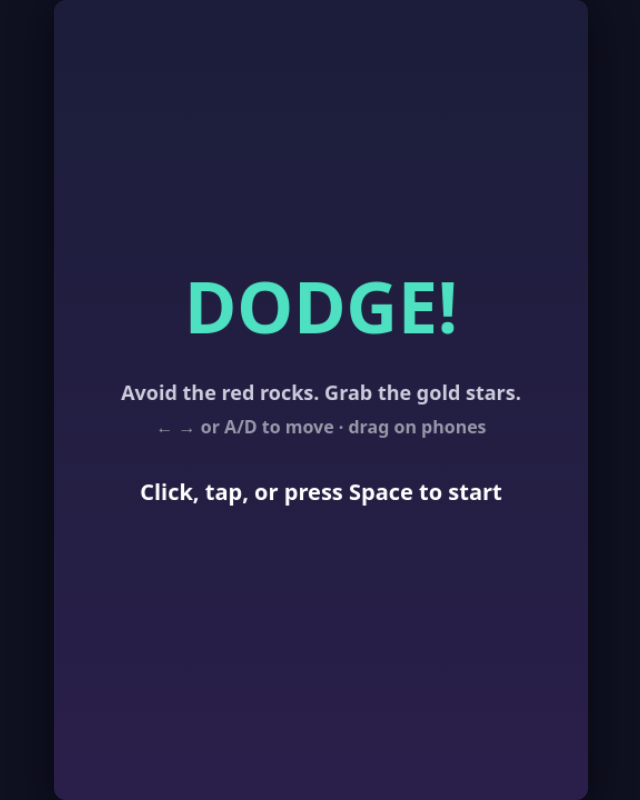
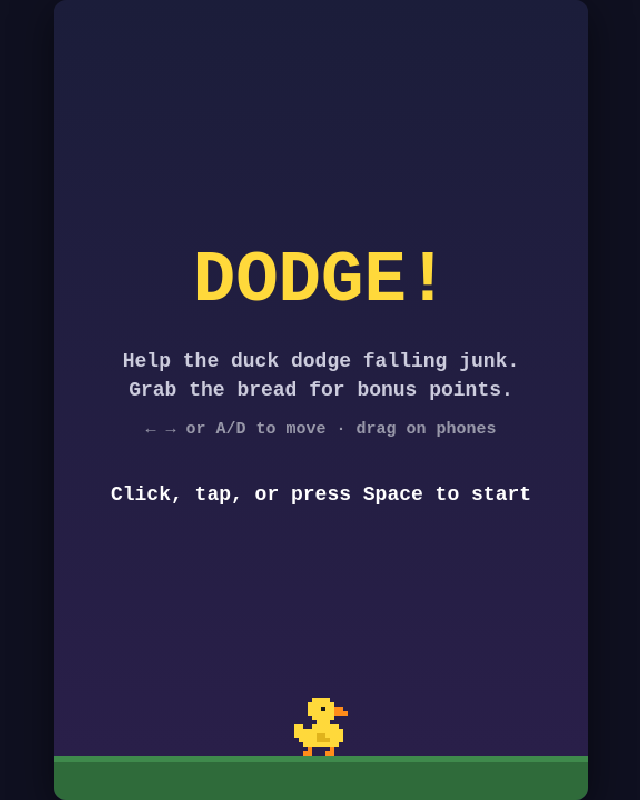
Before and after one commit to mbraun-co/mbraun-co.github.io, a plain HTML site: page dodge/index.html in a window 1280 px wide. Shown: the whole page, without its empty margins (319-959 px from the left). Drawn offline with Linux system fonts and the light colour scheme.

Commit message:
Update index.html

```diff
--- a/dodge/index.html
+++ b/dodge/index.html
@@ -6,9 +6,9 @@
 <title>Dodge!</title>
 <style>
   * { box-sizing: border-box; margin: 0; padding: 0; }
-  html, body { height: 100%; background: #0f1020; color: #fff; font-family: system-ui, sans-serif; overflow: hidden; touch-action: none; }
+  html, body { height: 100%; background: #0f1020; color: #fff; font-family: monospace; overflow: hidden; touch-action: none; }
   #wrap { display: flex; align-items: center; justify-content: center; height: 100%; }
-  canvas { background: linear-gradient(#1b1d3a, #2a1f4a); border-radius: 12px; box-shadow: 0 10px 40px rgba(0,0,0,.5); max-width: 100vw; max-height: 100vh; }
+  canvas { background: linear-gradient(#1b1d3a, #2a1f4a); border-radius: 12px; box-shadow: 0 10px 40px rgba(0,0,0,.5); max-width: 100vw; max-height: 100vh; image-rendering: pixelated; }
 </style>
 </head>
 <body>
@@ -18,8 +18,8 @@
 const canvas = document.getElementById('game');
 const ctx = canvas.getContext('2d');
 const W = canvas.width, H = canvas.height;
+const GROUND = H - 40;
 
-// Scale canvas to fit the screen while keeping its shape
 function fit() {
   const s = Math.min(window.innerWidth / W, window.innerHeight / H, 1.2);
   canvas.style.width = W * s + 'px';
@@ -27,20 +27,141 @@ function fit() {
 }
 window.addEventListener('resize', fit); fit();
 
+// ===== Pixel art =====
+// Each sprite is a grid of letters; each letter maps to a color ('.' = empty).
+const PALETTE = {
+  Y: '#ffd93b', W: '#e0b31c', K: '#1a1a1a', O: '#ff8c1a',           // duck
+  G: '#8a8fa3', g: '#4caf50', T: '#c8643b', B: '#3b6bdc', k: '#11152e',
+  N: '#8b5a2b', D: '#4a2e14', P: '#6a6f80', H: '#7a4a2a',
+  R: '#e63946', S: '#7fd35b', L: '#6b4226', b: '#b5651d', c: '#f5d58a'
+};
+const SPRITES = {
+  duck1: [
+    "....YYYY....",
+    "...YYYYYY...",
+    "...YYYKYYOO.",
+    "...YYYYYYOOO",
+    "....YYYYY...",
+    ".....YYY....",
+    "YY..YYYYYY..",
+    "YYYYYYYYYYY.",
+    "YYYYYWWYYYY.",
+    ".YYYYWWWYYY.",
+    "..YYYYYYYY..",
+    "...O....O...",
+    "..OO...OO..."
+  ],
+  duck2: [
+    "....YYYY....",
+    "...YYYYYY...",
+    "...YYYKYYOO.",
+    "...YYYYYYOOO",
+    "....YYYYY...",
+    ".....YYY....",
+    "YY..YYYYYY..",
+    "YYYYYYYYYYY.",
+    "YYYYYWWYYYY.",
+    ".YYYYWWWYYY.",
+    "..YYYYYYYY..",
+    "....O..O....",
+    "...OO.OO...."
+  ],
+  anvil: [
+    "GGGGGGGGGG",
+    "GGGGGGGGG.",
+    "...GGGG...",
+    "...GGGG...",
+    "..GGGGGG..",
+    ".GGGGGGGG."
+  ],
+  flowerpot: [
+    "..g..g..",
+    ".ggg.gg.",
+    "..gggg..",
+    "...gg...",
+    "TTTTTTTT",
+    ".TTTTTT.",
+    ".TTTTTT.",
+    "..TTTT.."
+  ],
+  bowlingBall: [
+    "..BBBB..",
+    ".BBBBBB.",
+    "BBBkBkBB",
+    "BBBBBBBB",
+    "BBBBkBBB",
+    "BBBBBBBB",
+    ".BBBBBB.",
+    "..BBBB.."
+  ],
+  boot: [
+    "..NNN...",
+    "..NNN...",
+    "..NNN...",
+    "..NNN...",
+    "..NNNNN.",
+    ".NNNNNNN",
+    "NNNNNNNN",
+    "DDDDDDDD"
+  ],
+  pan: [
+    ".PPPPP....",
+    "PPPPPPP...",
+    "PPPPPPPHHH",
+    "PPPPPPP...",
+    ".PPPPP...."
+  ],
+  apple: [
+    "...L....",
+    "...LS...",
+    ".RRRRRR.",
+    "RRRRRRRR",
+    "RRRRRRRR",
+    "RRRRRRRR",
+    ".RRRRRR.",
+    "..RRRR.."
+  ],
+  bread: [
+    ".bbbbbb.",
+    "bccccccb",
+    "bccccccb",
+    "bccccccb",
+    "bbbbbbbb"
+  ]
+};
+const HAZARDS = ['anvil', 'flowerpot', 'bowlingBall', 'boot', 'pan', 'apple'];
+
+// Pre-render each sprite once at a given pixel size, so drawing is fast.
+const cache = {};
+function sprite(name, px) {
+  const key = name + px;
+  if (cache[key]) return cache[key];
+  const rows = SPRITES[name];
+  const c = document.createElement('canvas');
+  c.width = rows[0].length * px; c.height = rows.length * px;
+  const g = c.getContext('2d');
+  rows.forEach((row, y) => [...row].forEach((ch, x) => {
+    if (ch === '.') return;
+    g.fillStyle = PALETTE[ch];
+    g.fillRect(x * px, y * px, px, px);
+  }));
+  return cache[key] = c;
+}
+
 // ===== Game state =====
-let state = 'menu';            // 'menu' | 'playing' | 'over'
-let player, rocks, stars, score, best = 0, spawnTimer, speedUp, lastTime;
+let state = 'menu';
+let duck, things, crumbs, score, best = 0, spawnTimer, speedUp, lastTime, walkTime = 0;
 
 function reset() {
-  player = { x: W / 2, y: H - 80, r: 18, speed: 380 };
-  rocks = [];
-  stars = [];
+  duck = { x: W / 2, y: GROUND - 26, r: 20, speed: 380, facing: 1, moving: false };
+  things = [];
+  crumbs = [];
   score = 0;
   spawnTimer = 0;
   speedUp = 1;
 }
 
-// ===== Input (keyboard + mouse/touch) =====
+// ===== Input =====
 const keys = {};
 let pointerX = null;
 addEventListener('keydown', e => {
@@ -48,7 +169,6 @@ addEventListener('keydown', e => {
   if ((e.key === ' ' || e.key === 'Enter') && state !== 'playing') start();
 });
 addEventListener('keyup', e => keys[e.key] = false);
-
 function toCanvasX(clientX) {
   const rect = canvas.getBoundingClientRect();
   return (clientX - rect.left) * (W / rect.width);
@@ -56,65 +176,66 @@ function toCanvasX(clientX) {
 canvas.addEventListener('pointerdown', e => { if (state !== 'playing') start(); pointerX = toCanvasX(e.clientX); });
 canvas.addEventListener('pointermove', e => { if (e.buttons || e.pointerType === 'touch') pointerX = toCanvasX(e.clientX); });
 canvas.addEventListener('pointerup', () => pointerX = null);
-
 function start() { reset(); state = 'playing'; }
 
 // ===== Spawning =====
-function spawnRock() {
-  const r = 14 + Math.random() * 22;
-  rocks.push({
-    x: r + Math.random() * (W - r * 2),
-    y: -r,
-    r,
+function spawnThing() {
+  const name = HAZARDS[Math.floor(Math.random() * HAZARDS.length)];
+  const px = 3 + Math.floor(Math.random() * 3);           // pixel size 3–5 → small to big
+  const img = sprite(name, px);
+  const r = Math.min(img.width, img.height) * 0.42;
+  things.push({
+    img, r,
+    x: img.width / 2 + Math.random() * (W - img.width),
+    y: -img.height,
     vy: (160 + Math.random() * 140) * speedUp,
-    spin: Math.random() * Math.PI,
-    vs: (Math.random() - 0.5) * 4
+    wob: Math.random() * 6,
+    ws: 3 + Math.random() * 3
   });
 }
-function spawnStar() {
-  stars.push({ x: 20 + Math.random() * (W - 40), y: -12, r: 10, vy: 180 * speedUp });
+function spawnCrumb() {
+  const img = sprite('bread', 3);
+  crumbs.push({ img, x: 20 + Math.random() * (W - 40), y: -20, r: 14, vy: 170 * speedUp, bob: 0 });
 }
 
 // ===== Update =====
 function update(dt) {
   if (state !== 'playing') return;
 
-  // Move player
   let dx = 0;
   if (keys['ArrowLeft'] || keys['a']) dx -= 1;
   if (keys['ArrowRight'] || keys['d']) dx += 1;
   if (pointerX !== null) {
-    const diff = pointerX - player.x;
+    const diff = pointerX - duck.x;
     dx = Math.abs(diff) < 4 ? 0 : Math.sign(diff) * Math.min(1, Math.abs(diff) / 40);
   }
-  player.x += dx * player.speed * dt;
-  player.x = Math.max(player.r, Math.min(W - player.r, player.x));
+  duck.x += dx * duck.speed * dt;
+  duck.x = Math.max(duck.r + 4, Math.min(W - duck.r - 4, duck.x));
+  duck.moving = dx !== 0;
+  if (dx) duck.facing = Math.sign(dx);
+  if (duck.moving) walkTime += dt;
 
-  // Difficulty ramps up over time
   score += dt * 10;
   speedUp = 1 + score / 300;
 
   spawnTimer -= dt;
   if (spawnTimer <= 0) {
-    spawnRock();
-    if (Math.random() < 0.12) spawnStar();
+    spawnThing();
+    if (Math.random() < 0.12) spawnCrumb();
     spawnTimer = Math.max(0.18, 0.7 - score / 800);
   }
 
-  // Rocks
-  for (const r of rocks) { r.y += r.vy * dt; r.spin += r.vs * dt; }
-  rocks = rocks.filter(r => r.y - r.r < H);
+  for (const t of things) { t.y += t.vy * dt; t.wob += t.ws * dt; }
+  things = things.filter(t => t.y - t.r < H);
 
-  // Stars (bonus points)
-  for (const s of stars) s.y += s.vy * dt;
-  stars = stars.filter(s => {
-    if (dist(s, player) < s.r + player.r) { score += 50; return false; }
-    return s.y - s.r < H;
+  for (const c of crumbs) { c.y += c.vy * dt; c.bob += dt * 6; }
+  crumbs = crumbs.filter(c => {
+    if (dist(c, duck) < c.r + duck.r) { score += 50; return false; }
+    return c.y < H + 20;
   });
 
-  // Collisions
-  for (const r of rocks) {
-    if (dist(r, player) < r.r * 0.85 + player.r * 0.85) {
+  for (const t of things) {
+    if (dist(t, duck) < t.r * 0.85 + duck.r * 0.85) {
       state = 'over';
       best = Math.max(best, Math.floor(score));
     }
@@ -123,60 +244,57 @@ function update(dt) {
 const dist = (a, b) => Math.hypot(a.x - b.x, a.y - b.y);
 
 // ===== Draw =====
+function drawDuck(x, y, facing, frame) {
+  const img = sprite(frame ? 'duck2' : 'duck1', 4);
+  ctx.save();
+  ctx.translate(Math.round(x), Math.round(y));
+  ctx.scale(facing, 1);
+  ctx.drawImage(img, -img.width / 2, -img.height / 2);
+  ctx.restore();
+}
+
 function draw() {
+  ctx.imageSmoothingEnabled = false;
   ctx.clearRect(0, 0, W, H);
 
+  // Ground
+  ctx.fillStyle = '#2f6b3a'; ctx.fillRect(0, GROUND, W, H - GROUND);
+  ctx.fillStyle = '#3f8a4c'; ctx.fillRect(0, GROUND, W, 6);
+
   if (state === 'playing' || state === 'over') {
-    // Stars
-    for (const s of stars) drawStar(s.x, s.y, s.r, '#ffd84a');
-    // Rocks
-    for (const r of rocks) {
-      ctx.save(); ctx.translate(r.x, r.y); ctx.rotate(r.spin);
-      ctx.fillStyle = '#ff5d73';
-      ctx.beginPath();
-      for (let i = 0; i < 7; i++) {
-        const a = (i / 7) * Math.PI * 2, rr = r.r * (0.8 + (i % 2) * 0.2);
-        ctx.lineTo(Math.cos(a) * rr, Math.sin(a) * rr);
-      }
-      ctx.closePath(); ctx.fill(); ctx.restore();
+    for (const c of crumbs) ctx.drawImage(c.img, c.x - c.img.width / 2, c.y - c.img.height / 2 + Math.sin(c.bob) * 2);
+    for (const t of things) {
+      ctx.save(); ctx.translate(t.x, t.y); ctx.rotate(Math.sin(t.wob) * 0.2);
+      ctx.drawImage(t.img, -t.img.width / 2, -t.img.height / 2);
+      ctx.restore();
     }
-    // Player
-    ctx.fillStyle = '#4ee1c1';
-    ctx.beginPath(); ctx.arc(player.x, player.y, player.r, 0, Math.PI * 2); ctx.fill();
-    ctx.fillStyle = '#0f1020';
-    ctx.beginPath(); ctx.arc(player.x - 6, player.y - 4, 3, 0, Math.PI * 2); ctx.arc(player.x + 6, player.y - 4, 3, 0, Math.PI * 2); ctx.fill();
+    const frame = duck.moving && Math.floor(walkTime * 10) % 2;
+    drawDuck(duck.x, duck.y + (frame ? -2 : 0), duck.facing, frame);
 
-    // Score
-    ctx.fillStyle = '#fff'; ctx.font = 'bold 28px system-ui'; ctx.textAlign = 'left';
+    ctx.fillStyle = '#fff'; ctx.font = 'bold 28px monospace'; ctx.textAlign = 'left';
     ctx.fillText(Math.floor(score), 20, 44);
-    ctx.font = '16px system-ui'; ctx.fillStyle = '#aab';
+    ctx.font = '16px monospace'; ctx.fillStyle = '#aab';
     ctx.fillText('Best: ' + best, 20, 68);
   }
 
   if (state === 'menu') {
-    centerText('DODGE!', H / 2 - 60, 64, '#4ee1c1');
-    centerText('Avoid the red rocks. Grab the gold stars.', H / 2, 18, '#ccd');
-    centerText('← → or A/D to move · drag on phones', H / 2 + 30, 16, '#99a');
-    centerText('Click, tap, or press Space to start', H / 2 + 90, 20, '#fff');
+    drawDuck(W / 2, GROUND - 26, 1, Math.floor(performance.now() / 300) % 2);
+    centerText('DODGE!', H / 2 - 90, 64, '#ffd93b');
+    centerText('Help the duck dodge falling junk.', H / 2 - 30, 18, '#ccd');
+    centerText('Grab the bread for bonus points.', H / 2 - 4, 18, '#ccd');
+    centerText('← → or A/D to move · drag on phones', H / 2 + 30, 15, '#99a');
+    centerText('Click, tap, or press Space to start', H / 2 + 90, 18, '#fff');
   }
   if (state === 'over') {
     ctx.fillStyle = 'rgba(0,0,0,.55)'; ctx.fillRect(0, 0, W, H);
-    centerText('GAME OVER', H / 2 - 50, 52, '#ff5d73');
+    centerText('QUACK! GAME OVER', H / 2 - 50, 38, '#ff5d73');
     centerText('Score: ' + Math.floor(score), H / 2 + 5, 26, '#fff');
-    centerText('Click, tap, or press Space to try again', H / 2 + 60, 18, '#ccd');
+    centerText('Click, tap, or press Space to try again', H / 2 + 60, 16, '#ccd');
   }
 }
 function centerText(t, y, size, color) {
-  ctx.fillStyle = color; ctx.font = `bold ${size}px system-ui`; ctx.textAlign = 'center';
+  ctx.fillStyle = color; ctx.font = `bold ${size}px monospace`; ctx.textAlign = 'center';
   ctx.fillText(t, W / 2, y);
-}
-function drawStar(x, y, r, color) {
-  ctx.fillStyle = color; ctx.beginPath();
-  for (let i = 0; i < 10; i++) {
-    const a = (i / 10) * Math.PI * 2 - Math.PI / 2, rr = i % 2 ? r * 0.45 : r;
-    ctx.lineTo(x + Math.cos(a) * rr, y + Math.sin(a) * rr);
-  }
-  ctx.closePath(); ctx.fill();
 }
 
 // ===== Main loop =====
```
